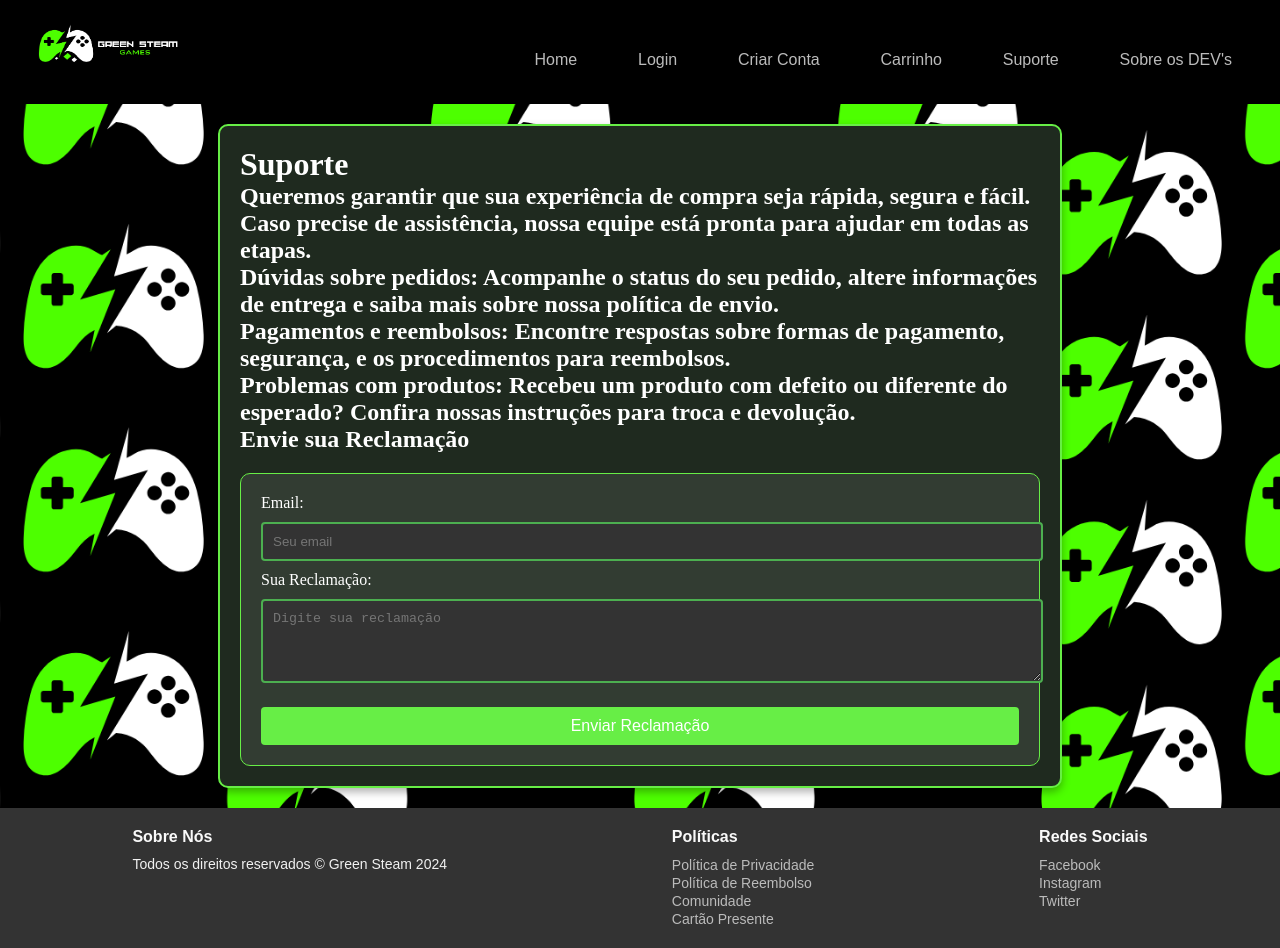
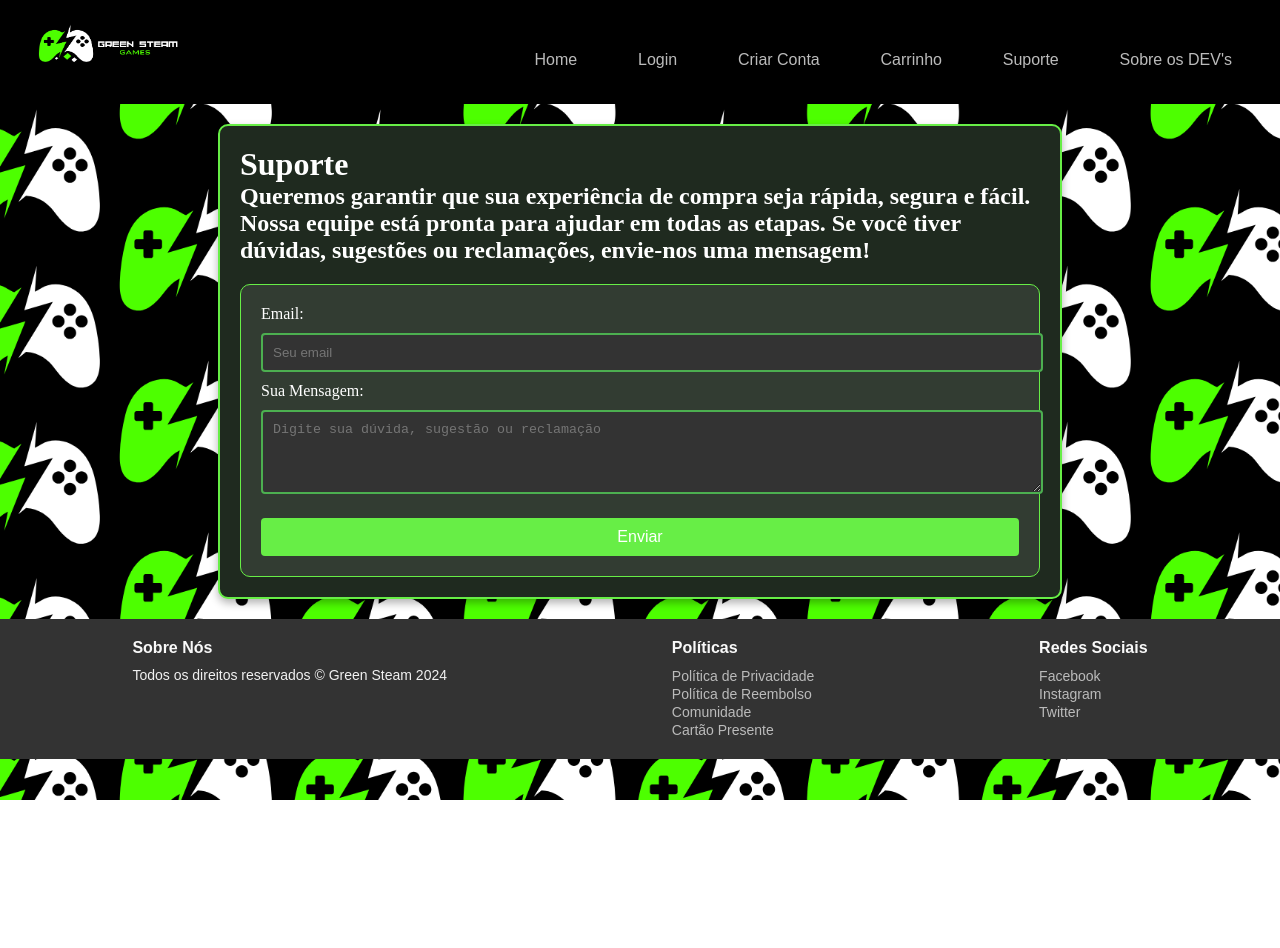
Before and after one commit to AndressaAssis/ProjetoFinalReact-G3, a React (Vite) app in the folder green-steam/: page /suporte in a window 1280 px wide. After the commit the page ends 800 px from the top, so only its background shows below. Built offline with nearby package versions, Linux system fonts and the light colour scheme.

Commit message:
melhorando a pagina de suporte e colocando o icone a nossa loja

```diff
--- a/green-steam/index.html
+++ b/green-steam/index.html
@@ -2,7 +2,7 @@
 <html lang="pt-br">
   <head>
     <meta charset="UTF-8" />
-    <link rel="shortcut icon" type="image/x-icon" href="src/assets/green.ico">
+    <link rel="shortcut icon" type="image/x-icon" href="src/assets/ico.png">
     <meta name="viewport" content="width=device-width, initial-scale=1.0" />
     <title>Green Steam</title>
   </head>
--- a/green-steam/package.json
+++ b/green-steam/package.json
@@ -12,12 +12,14 @@
   "dependencies": {
     "@fortawesome/fontawesome-free": "^6.6.0",
     "axios": "^1.7.7",
+    "cors": "^2.8.5",
     "react": "^18.3.1",
     "react-dom": "^18.3.1",
     "react-router-dom": "^6.27.0"
   },
   "devDependencies": {
     "@eslint/js": "^9.13.0",
+    "@types/cors": "^2.8.17",
     "@types/react": "^18.3.12",
     "@types/react-dom": "^18.3.1",
     "@vitejs/plugin-react": "^4.3.3",
--- a/green-steam/src/Pages/CriarConta/Cadastro.jsx
+++ b/green-steam/src/Pages/CriarConta/Cadastro.jsx
@@ -1,7 +1,5 @@
 import React, { useState } from "react";
 import { useNavigate } from "react-router-dom";
-import { Navbar } from "../../Components/Navbar/Navbar";
-import { Footer } from "../../Components/Footer/Footer";
 import style from './Cadastro.module.css';
 
 function CustomAlert({ message, onClose }) {
--- a/green-steam/src/Pages/Inicial/Inicial.module.css
+++ b/green-steam/src/Pages/Inicial/Inicial.module.css
@@ -36,7 +36,7 @@
 .jogosItem img {
     width: 100%;
     height: auto;
-    max-height: 150px;
+    max-height: 300px;
     border-radius: 8px;
     object-fit: cover;
     margin-bottom: 10px;
--- a/green-steam/src/Pages/Inicial/InicialPage.jsx
+++ b/green-steam/src/Pages/Inicial/InicialPage.jsx
@@ -1,6 +1,4 @@
 import { useEffect, useContext, useState } from "react";
-import { Navbar } from "../../Components/Navbar/Navbar";
-import { Footer } from "../../Components/Footer/Footer";
 import styles from "./Inicial.module.css";
 import { useNavigate } from "react-router-dom";
 import { CarrinhoContext } from "../../Contexts/carrinhoContext";
--- a/green-steam/src/Pages/Sobre/SobreOsDevs.jsx
+++ b/green-steam/src/Pages/Sobre/SobreOsDevs.jsx
@@ -1,7 +1,6 @@
 import React from "react";
 import tavares from "../../assets/tavares.png";
-import { Navbar } from "../../Components/Navbar/Navbar";
-import { Footer } from "../../Components/Footer/Footer";
+
 import styles from "./Sobre.module.css";
 
 export function SobreOsDevs() {
@@ -17,8 +16,7 @@ export function SobreOsDevs() {
                 <div className={styles.desenvolvedor}>
                     <img src="https://media.licdn.com/dms/image/v2/D4D03AQGD_tsu95q1ZQ/profile-displayphoto-shrink_800_800/profile-displayphoto-shrink_800_800/0/1710159400215?e=1735776000&v=beta&t=CrZZp9yTob0DbLB3zxwezwaSsfhyKSIKjLEm0HRKC8o" alt="Desenvolvedor 1" className={styles.foto} />
                     <h2>Andressa Jandre</h2>
-                    <p><strong>Qualidades e Expertises:</strong>
-                    Cria animações e transições que tornam a navegação pelos jogos mais envolvente.</p>
+                    <p><strong>Qualidades e Expertises:</strong>Cria animações e transições que tornam a navegação pelos jogos mais envolvente.</p>
                 </div>
 
                 {/* Desenvolvedor 2 */}
--- a/green-steam/src/Pages/Suporte/Suporte.jsx
+++ b/green-steam/src/Pages/Suporte/Suporte.jsx
@@ -1,6 +1,4 @@
 import React, { useState } from "react";
-import { Navbar } from "../../Components/Navbar/Navbar";
-import { Footer } from "../../Components/Footer/Footer";
 import styles from './Suporte.module.css';
 
 export function Suporte() {
@@ -37,15 +35,10 @@ export function Suporte() {
             <div className={styles.suporteContainer}>
                 <h1>Suporte</h1>
                 <h2>Queremos garantir que sua experiência de compra seja rápida, segura e fácil.
-                    <br />Caso precise de assistência, nossa equipe está pronta para ajudar em todas as etapas.</h2>
+                Nossa equipe está pronta para ajudar em todas as etapas. Se você tiver dúvidas,
+                sugestões ou reclamações, envie-nos uma mensagem!</h2>
 
-                <h2>Dúvidas sobre pedidos: Acompanhe o status do seu pedido, altere informações de entrega e saiba mais sobre nossa política de envio.</h2>
 
-                <h2>Pagamentos e reembolsos: Encontre respostas sobre formas de pagamento, segurança, e os procedimentos para reembolsos.</h2>
-
-                <h2>Problemas com produtos: Recebeu um produto com defeito ou diferente do esperado? Confira nossas instruções para troca e devolução.</h2>
-
-                <h2>Envie sua Reclamação</h2>
                 <div className={styles.reclamacaoContainer}>
                     <form onSubmit={handleSubmit}>
                         <label htmlFor="email">Email:</label>
@@ -59,18 +52,18 @@ export function Suporte() {
                             className={styles.inputLogin}
                         />
 
-                        <label htmlFor="mensagem">Sua Reclamação:</label>
+                        <label htmlFor="mensagem">Sua Mensagem:</label>
                         <textarea
                             id="mensagem"
                             value={mensagem}
                             onChange={(e) => setMensagem(e.target.value)}
                             required
-                            placeholder="Digite sua reclamação"
+                            placeholder="Digite sua dúvida, sugestão ou reclamação"
                             rows="4"
                             className={styles.inputLogin}
                         ></textarea>
 
-                        <button type="submit" className={styles.LoginButtons}>Enviar Reclamação</button>
+                        <button type="submit" className={styles.LoginButtons}>Enviar</button>
                     </form>
                     {showAlert && <CustomAlert message="Obrigado pelo feedback, responderemos em breve." onClose={closeAlert} />}
 
```
Also changed, not shown: green-steam/src/Pages/Login/LoginPage.jsx (+2 -21 lines), green-steam/src/assets/ico.png (added), 1 other file (tests, documents, lock files or other folders).
